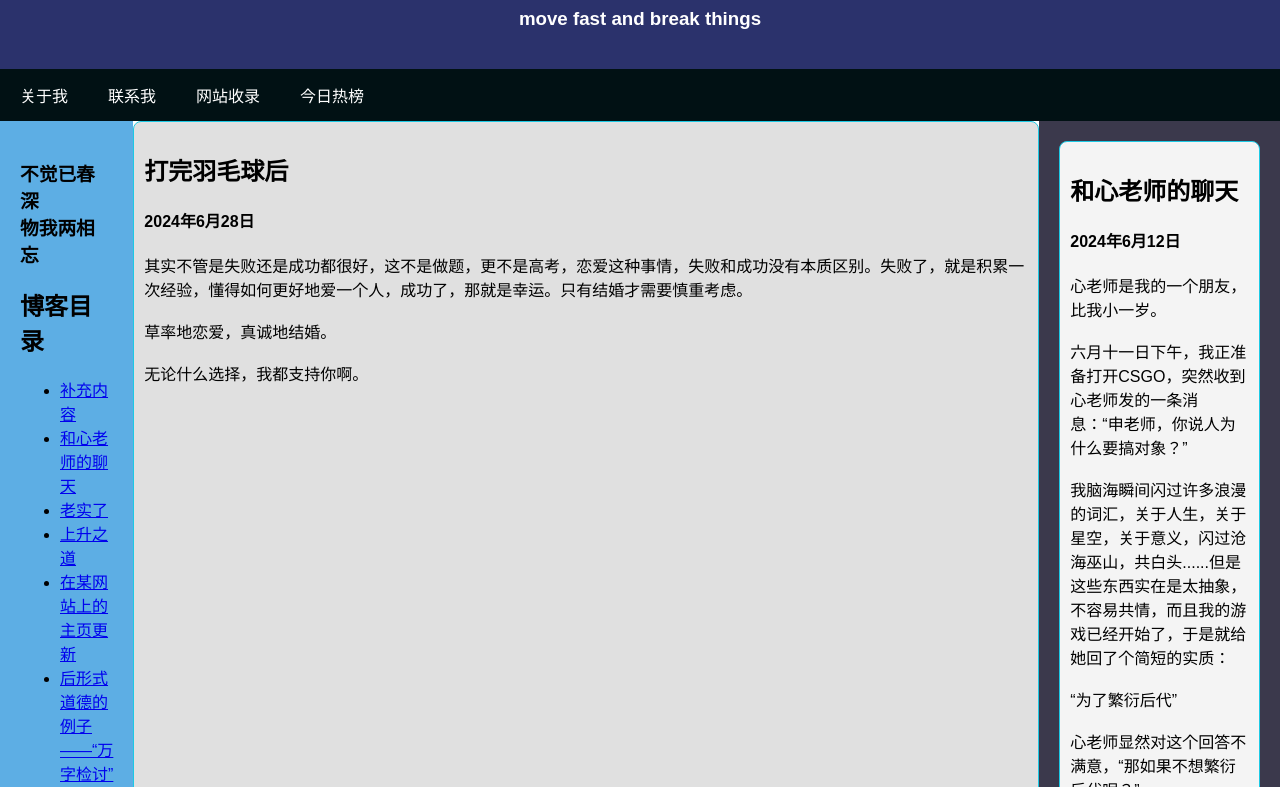
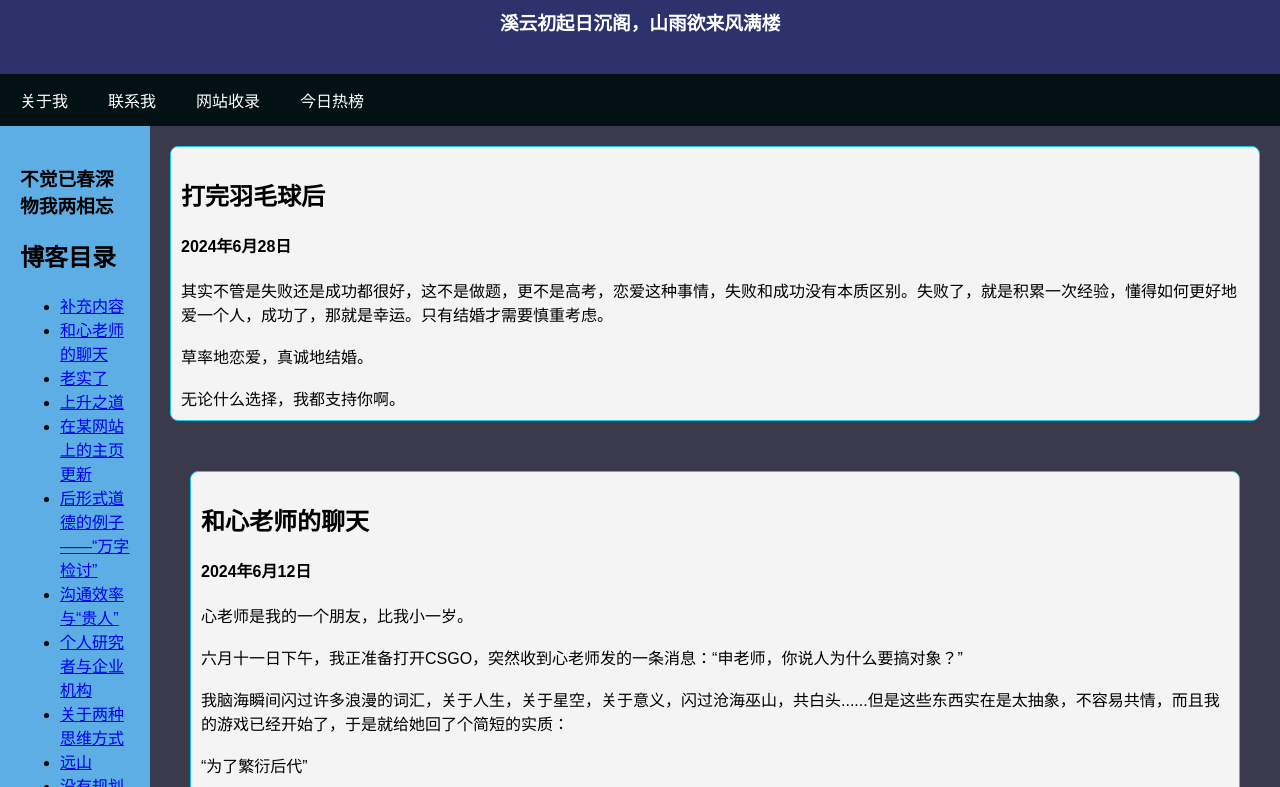
Before and after one commit to ShenFengyue/fengyue.github.io, a plain HTML site: page index.html in a window 1280 px wide. Shown: the part 101-888 px from the top of the page. Drawn offline with Linux system fonts and the light colour scheme.

Commit message:
Update index.html

```diff
--- a/index.html
+++ b/index.html
@@ -156,7 +156,7 @@
 <body>
     <header>
         <h1>欢迎来到申同学的个人博客</h1>
-        <h3>move fast and break things</h3>
+        <h3>溪云初起日沉阁，山雨欲来风满楼</h3>
     </header>
 
     <nav>
@@ -206,7 +206,7 @@
 
 
         <!-- 正文部分 -->
-
+ <div class="content">
         <div class="article" id="article_17">
             <h2>打完羽毛球后</h2>
                 <h4>2024年6月28日</h4>
```
